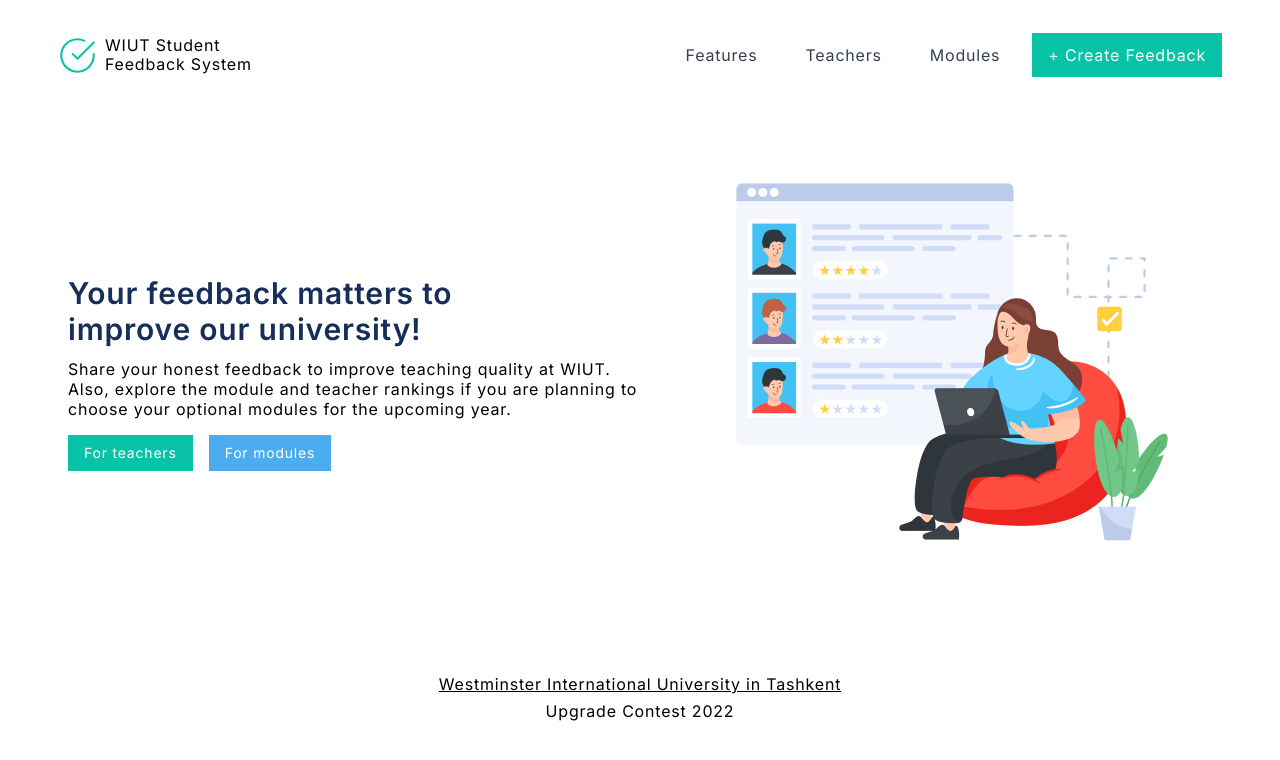
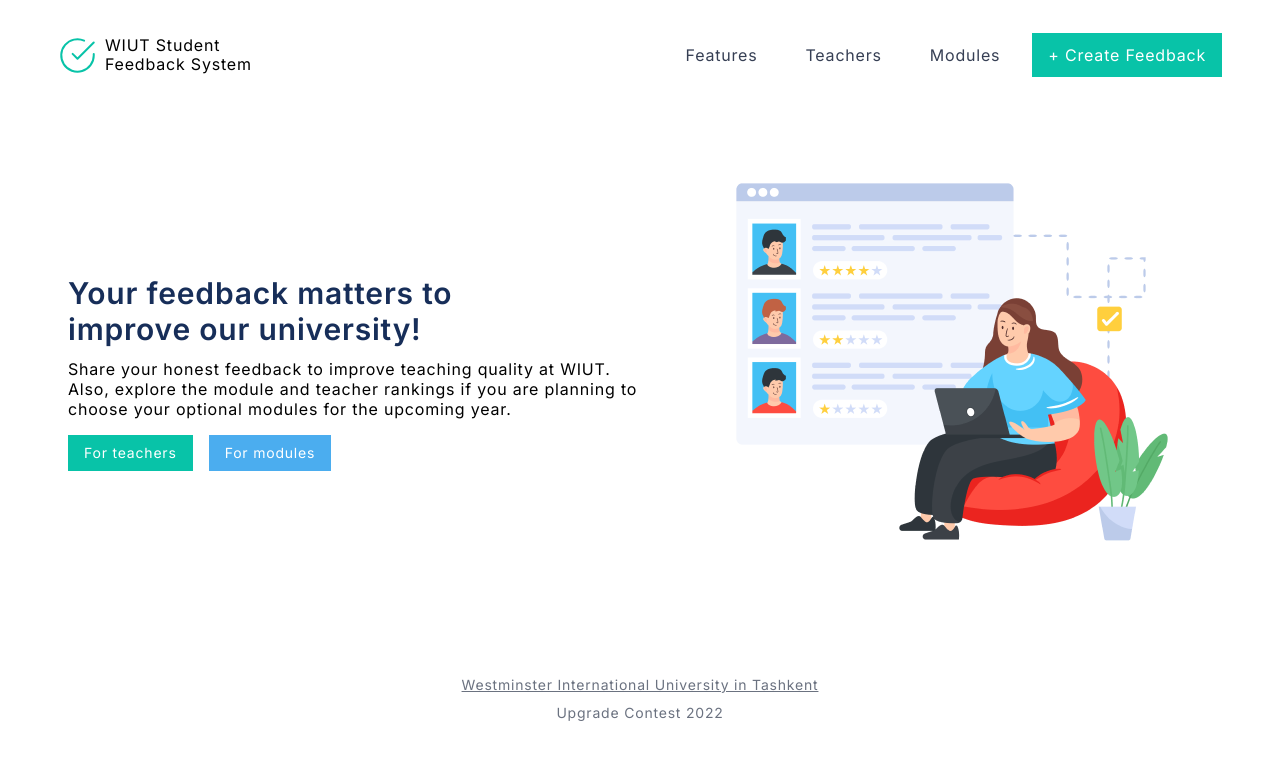
Before and after one commit to sabohat/feedback-app, a Next.js app: page / in a window 1280 px wide. Shown: the top 760 px of the page. Built offline with nearby package versions, Linux system fonts and the light colour scheme.

Commit message:
update footer text color

```diff
--- a/components/layout/Footer.js
+++ b/components/layout/Footer.js
@@ -3,7 +3,7 @@ import React from "react";
 export default function Footer() {
   return (
     <footer>
-      <div className="wrapper flex flex-col items-center justify-center space-y-2">
+      <div className="wrapper flex flex-col items-center justify-center space-y-2 text-gray-500 text-sm">
         <span className=" underline">
           Westminster International University in Tashkent
         </span>
```
